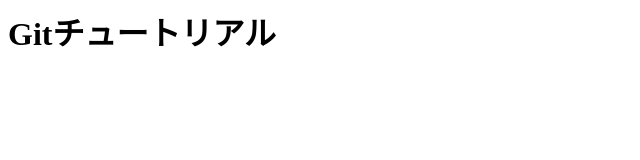
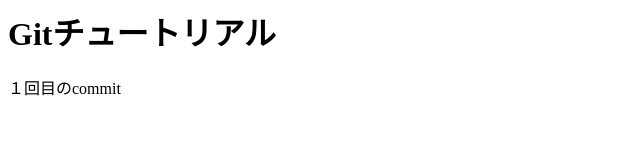
Before and after one commit to rbbob/git_tutorial, a plain HTML site: page index.html in a window 1280 px wide. Shown: the whole page, without its empty margins (0-640 px from the left). Drawn offline with Linux system fonts and the light colour scheme.

Commit message:
initial commit

```diff
--- a/index.html
+++ b/index.html
@@ -1 +1,2 @@
 <h1>Gitチュートリアル</h1>
+<p>１回目のcommit</p>
```
